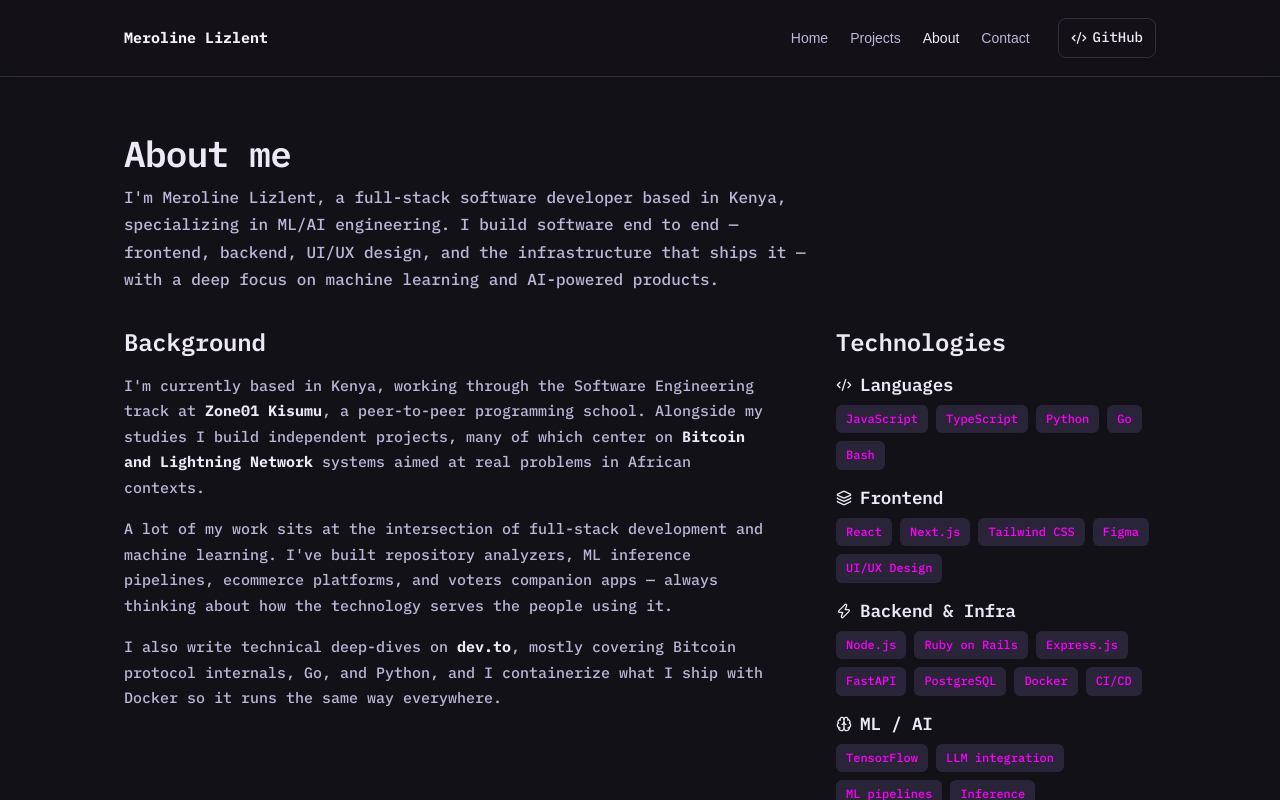
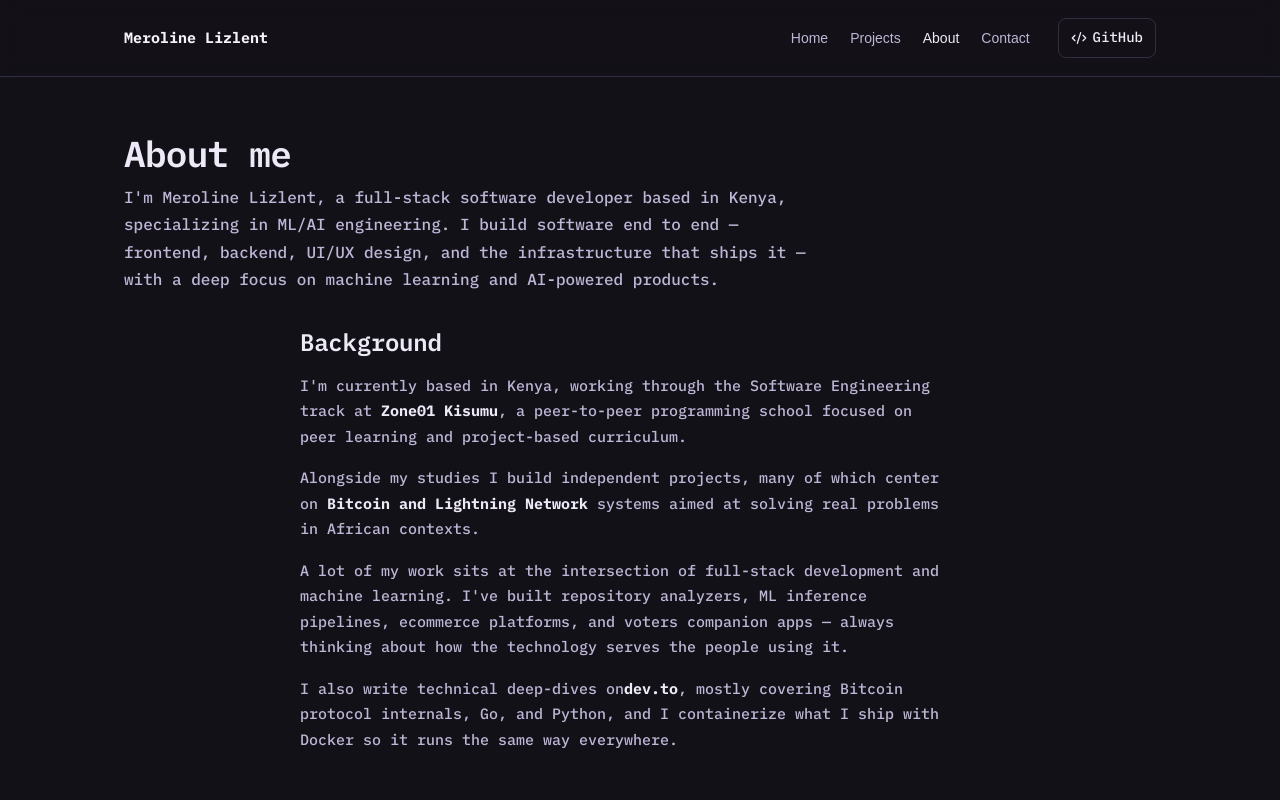
Before and after one commit to mlizlent/portfolio, a React (Vite) app: page / in a window 1280 px wide. Both pictures are taken after a click on the button "About". Shown: the top 800 px of the page. Built offline with nearby package versions, Linux system fonts and the light colour scheme.

Commit message:
Simplify About page layout: single-column flow, cleaner skills grid, timeline below background

```diff
--- a/src/index.css
+++ b/src/index.css
@@ -269,8 +269,7 @@ main{ flex: 1; }
 .about-header h1{ font-size: 2.25rem; margin: 0 0 10px 0; color: var(--ink); letter-spacing: -0.02em; }
 .about-lede{ font-size: 16px; color: var(--ink-soft); line-height: 1.7; max-width: 700px; margin: 0; }
 
-.about-body{ display: grid; grid-template-columns: 1fr 320px; gap: 40px; align-items: start; }
-@media (max-width: 720px){ .about-body{ grid-template-columns: 1fr; gap: 30px; } }
+.about-body{ display: flex; flex-direction: column; gap: 48px; align-items: flex-start; max-width: 680px; margin: 0 auto; }
 
 .about-text h2{ font-size: 1.5rem; margin: 0 0 16px 0; color: var(--ink); letter-spacing: -0.01em; }
 .about-text p{ color: var(--ink-soft); font-size: 15px; line-height: 1.7; margin-bottom: 16px; max-width: 640px; }
@@ -278,7 +277,8 @@ main{ flex: 1; }
 
 .about-skills h2{ font-size: 1.5rem; margin: 0 0 18px 0; color: var(--ink); letter-spacing: -0.01em; }
 .skill-grid{ display: grid; grid-template-columns: 1fr; gap: 18px; }
-.skill-group h3{ font-size: 1.1rem; margin: 0 0 10px 0; color: var(--ink); }
+.skill-group{ }
+.skill-group h3{ margin: 0 0 10px 0; color: var(--ink); font-size: 1.1rem; font-weight: 600; }
 .skill-group .tag-row{ gap: 8px; flex-wrap: wrap; }
 
 .about-footer{ margin-top: 40px; padding-top: 24px; border-top: 1px solid var(--border); display: flex; flex-direction: column; gap: 20px; align-items: flex-start; }
--- a/src/pages/About.jsx
+++ b/src/pages/About.jsx
@@ -5,18 +5,22 @@ const SKILL_GROUPS = [
   {
     title: "Languages",
     items: ["JavaScript", "TypeScript", "Python", "Go", "Bash"],
+    icon: <Code2 size={16} />,
   },
   {
     title: "Frontend",
     items: ["React", "Next.js", "Tailwind CSS", "Figma", "UI/UX Design"],
+    icon: <Layers size={16} />,
   },
   {
     title: "Backend & Infra",
-    items: ["Node.js", "Ruby on Rails", "Express.js", "FastAPI", "PostgreSQL", "Docker", "CI/CD"],
+    items: ["Node.js", "Express.js", "FastAPI", "PostgreSQL", "Docker", "CI/CD"],
+    icon: <Zap size={16} />,
   },
   {
     title: "ML / AI",
     items: ["TensorFlow", "LLM integration", "ML pipelines", "Inference"],
+    icon: <Brain size={16} />,
   },
 ];
 
@@ -40,22 +44,26 @@ export default function About() {
           <p>
             I'm currently based in Kenya, working through the Software
             Engineering track at <strong>Zone01 Kisumu</strong>, a peer-to-peer
-            programming school. Alongside my studies I build independent
-            projects, many of which center on <strong>Bitcoin and Lightning
-            Network</strong> systems aimed at real problems in African
-            contexts.
+            programming school focused on peer learning and project-based
+            curriculum.
           </p>
           <p>
-            A lot of my work sits at the intersection of full-stack development
-            and machine learning. I've built repository analyzers, ML inference
-            pipelines, ecommerce platforms, and voters companion apps — always
-            thinking about how the technology serves the people using it.
+            Alongside my studies I build independent projects, many of which
+            center on <strong>Bitcoin and Lightning Network</strong> systems
+            aimed at solving real problems in African contexts.
           </p>
           <p>
-            I also write technical deep-dives on <strong>dev.to</strong>,
-            mostly covering Bitcoin protocol internals, Go, and Python, and I
-            containerize what I ship with Docker so it runs the same way
-            everywhere.
+            A lot of my work sits at the intersection of full-stack
+            development and machine learning. I've built repository
+            analyzers, ML inference pipelines, ecommerce platforms, and
+            voters companion apps — always thinking about how the technology
+            serves the people using it.
+          </p>
+          <p>
+            I also write technical deep-dives on
+            <strong>dev.to</strong>, mostly covering Bitcoin protocol
+            internals, Go, and Python, and I containerize what I ship with
+            Docker so it runs the same way everywhere.
           </p>
         </div>
 
@@ -64,13 +72,10 @@ export default function About() {
           <div className="skill-grid">
             {SKILL_GROUPS.map((group) => (
               <div key={group.title} className="skill-group">
-                <h3 style={{ display: 'flex', alignItems: 'center', gap: 8, marginBottom: 10 }}>
-                  {group.title === 'Languages' && <Code2 size={16} />}
-                  {group.title === 'Frontend' && <Layers size={16} />}
-                  {group.title === 'Backend & Infra' && <Zap size={16} />}
-                  {group.title === 'ML / AI' && <Brain size={16} />}
-                  {group.title}
-                </h3>
+                <div style={{ display: 'flex', alignItems: 'center', gap: 8, marginBottom: 10 }}>
+                  {group.icon}
+                  <span style={{ fontWeight: 600 }}>{group.title}</span>
+                </div>
                 <div className="tag-row">
                   {group.items.map((t) => (
                     <span className="tag" key={t}>{t}</span>
@@ -82,10 +87,45 @@ export default function About() {
         </div>
       </div>
 
+      <ScrollTimeline
+        milestones={[
+          {
+            id: "zone01-enrollment",
+            title: "Zone01 Kisumu Enrollment",
+            description:
+              "Began the Software Engineering track at Zone01 Kisumu, a peer-to-peer programming school focused on peer learning and project-based curriculum.",
+            tags: ["Zone01", "Kisumu", "Software Engineering"],
+          },
+          {
+            id: "bitcoin-focus",
+            title: "Bitcoin & Lightning Network",
+            description:
+              "Started building independent projects centered on Bitcoin and Lightning Network systems aimed at solving real problems in African contexts.",
+            tags: ["Bitcoin", "Lightning Network", "Africa"],
+          },
+          {
+            id: "ml-ai-engineering",
+            title: "ML/AI Engineering Focus",
+            description:
+              "Built repository analyzers, ML inference pipelines, ecommerce platforms, and voters companion apps at the intersection of full-stack development and machine learning.",
+            tags: ["ML", "AI", "Full-Stack"],
+          },
+          {
+            id: "technical-writing",
+            title: "Technical Writing on dev.to",
+            description:
+              "Writes technical deep-dives covering Bitcoin protocol internals, Go, and Python; containerizes deployments with Docker for consistent shipping.",
+            tags: ["dev.to", "Writing", "Go", "Python", "Docker"],
+          },
+        ]}
+      />
+
       <div className="about-footer">
         <div className="about-stats">
           <div className="stat">
-            <span className="stat-value">{SKILL_GROUPS.reduce((acc, g) => acc + g.items.length, 0)}+</span>
+            <span className="stat-value">
+              {SKILL_GROUPS.reduce((acc, g) => acc + g.items.length, 0)}+
+            </span>
             <span className="stat-label">technologies</span>
           </div>
           <div className="stat">
@@ -97,39 +137,14 @@ export default function About() {
             <span className="stat-label">Kisumu</span>
           </div>
         </div>
-        <a href="/Mlizlent_CV%20.pdf" download className="btn btn-primary case-study-cta">
+        <a
+          href="/Mlizlent_CV%20.pdf"
+          download
+          className="btn btn-primary case-study-cta"
+        >
           <Download size={15} /> Download CV
         </a>
       </div>
-
-      <ScrollTimeline
-        milestones={[
-          {
-            id: "zone01-enrollment",
-            title: "Zone01 Kisumu Enrollment",
-            description: "Began the Software Engineering track at Zone01 Kisumu, a peer-to-peer programming school focused on peer learning and project-based curriculum.",
-            tags: ["Zone01", "Kisumu", "Software Engineering"],
-          },
-          {
-            id: "bitcoin-focus",
-            title: "Bitcoin & Lightning Network",
-            description: "Started building independent projects centered on Bitcoin and Lightning Network systems aimed at solving real problems in African contexts.",
-            tags: ["Bitcoin", "Lightning Network", "Africa"],
-          },
-          {
-            id: "ml-ai-engineering",
-            title: "ML/AI Engineering Focus",
-            description: "Built repository analyzers, ML inference pipelines, and ecommerce platforms at the intersection of full-stack development and machine learning.",
-            tags: ["ML", "AI", "Full-Stack"],
-          },
-          {
-            id: "technical-writing",
-            title: "Technical Writing on dev.to",
-            description: "Writes technical deep-dives covering Bitcoin protocol internals, Go, and Python; containerizes deployments with Docker for consistent shipping.",
-            tags: ["dev.to", "Writing", "Go", "Python", "Docker"],
-          },
-        ]}
-      />
     </section>
   );
 }
```
